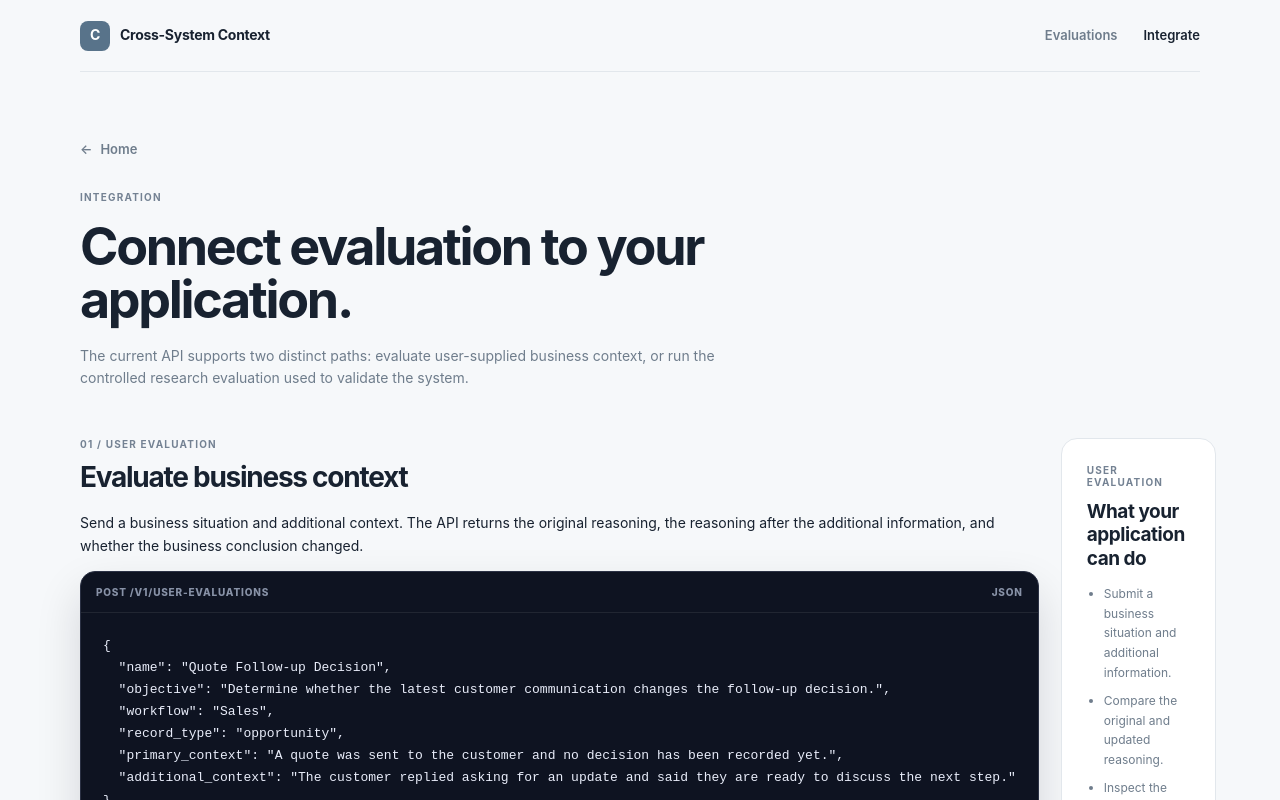
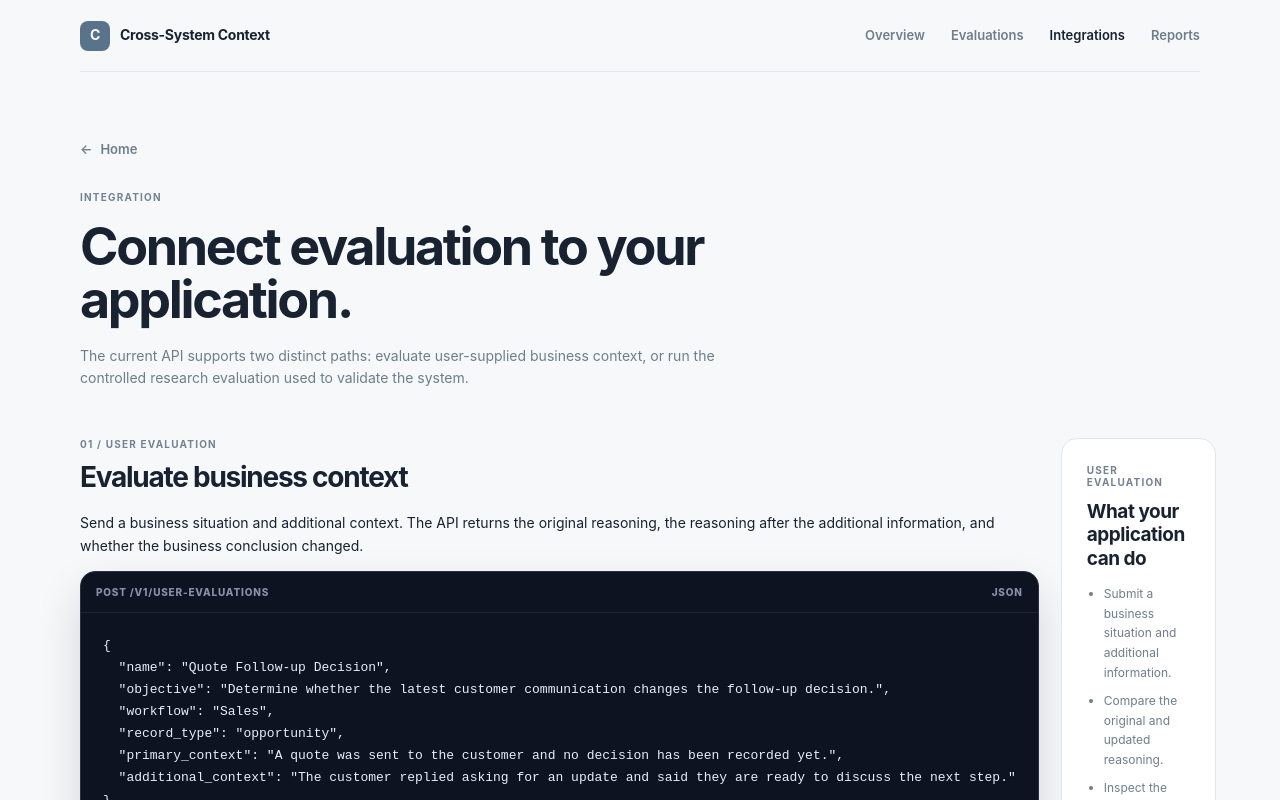
Before and after one commit to greeexstack/cross-system-context-test, a Next.js app in the folder web/: page /integrate in a window 1280 px wide. Shown: the top 800 px of the page. Built offline with nearby package versions, Linux system fonts and the light colour scheme.

Commit message:
align integrations navigation with product IA

```diff
--- a/web/src/app/integrate/page.tsx
+++ b/web/src/app/integrate/page.tsx
@@ -12,15 +12,20 @@ export default function IntegratePage() {
         </Link>
 
         <div className="nav-links">
+          <Link href="/">
+            Overview
+          </Link>
+
           <Link href="/evaluate">
             Evaluations
           </Link>
 
-          <Link
-            href="/integrate"
-            className="nav-active"
-          >
-            Integrate
+          <Link href="/integrate" className="nav-active">
+            Integrations
+          </Link>
+
+          <Link href="/reports">
+            Reports
           </Link>
         </div>
       </nav>
@@ -96,7 +101,7 @@ export default function IntegratePage() {
           <div className="code-card">
             <div className="code-toolbar">
               <span>
-                GET /v1/user-evaluations/{"{run_id}"}
+                GET /v1/user-evaluations/{"{"}run_id{"}"}
               </span>
 
               <span>
```
